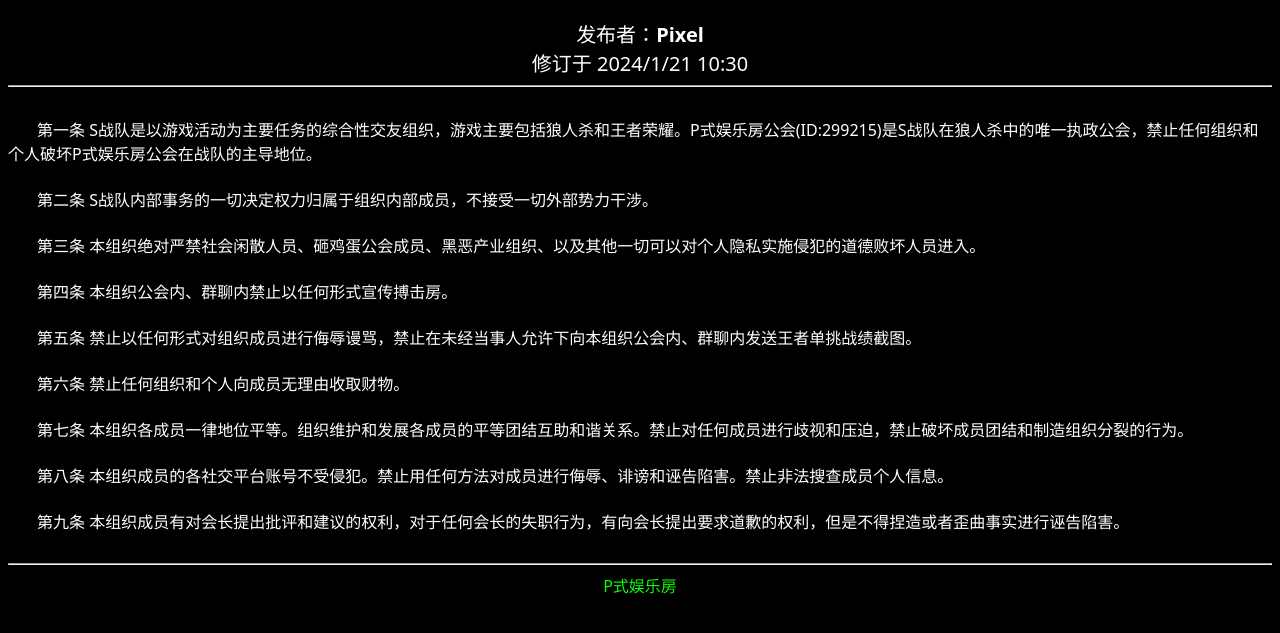
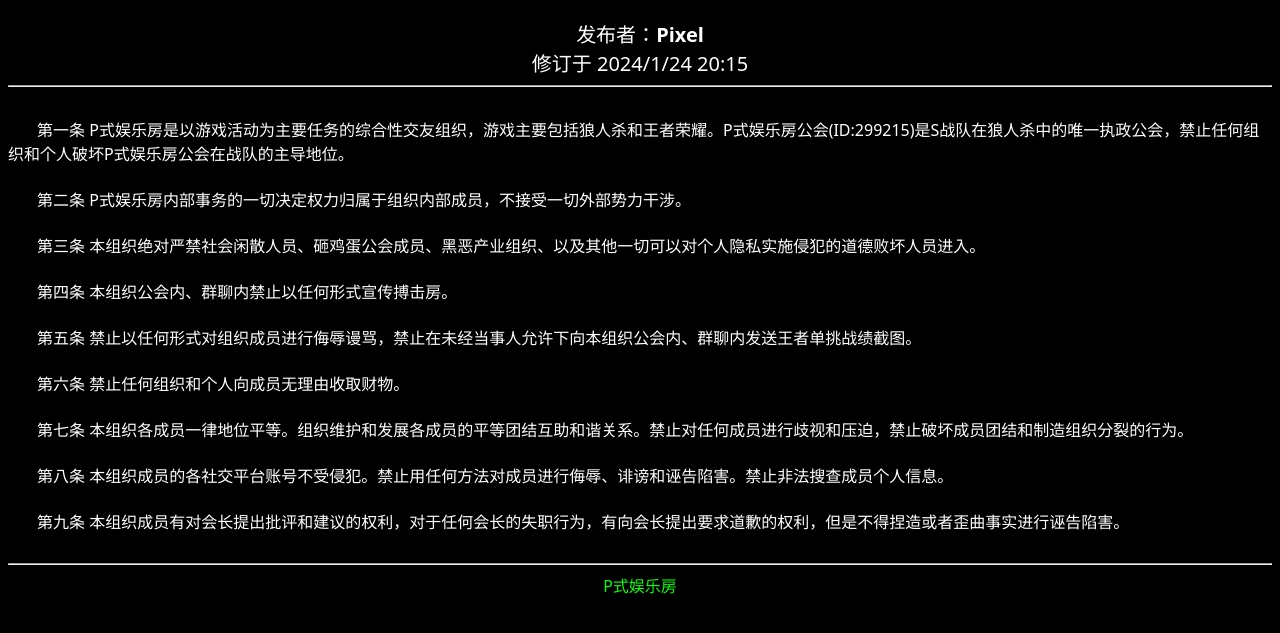
Before and after one commit to 299215/299215.github.io, a plain HTML site: page a/HT301763.html in a window 1280 px wide. Shown: the part 81-714 px from the top of the page. Drawn offline with Linux system fonts and the light colour scheme.

Commit message:
Add files via upload

```diff
--- a/a/HT301763.html
+++ b/a/HT301763.html
@@ -39,10 +39,10 @@
 <body onLoad="body_onload()">
 <center><br><span style="font-size: 33px;text-shadow: 0 0 9px rgb(236, 53, 166);">管理条例</span>
 <br><br><span style="font-size: 20px;">发布者：<b>Pixel</b></span>
-<br><span style="font-size: 20px;">修订于 2024/1/21 10:30</span>
+<br><span style="font-size: 20px;">修订于 2024/1/24 20:15</span>
 <hr><div align="left"><br>
-  &nbsp;&nbsp;&nbsp;&nbsp;&nbsp;&nbsp;&nbsp;第一条 S战队是以游戏活动为主要任务的综合性交友组织，游戏主要包括狼人杀和王者荣耀。P式娱乐房公会(ID:299215)是S战队在狼人杀中的唯一执政公会，禁止任何组织和个人破坏P式娱乐房公会在战队的主导地位。
-  <br><br>&nbsp;&nbsp;&nbsp;&nbsp;&nbsp;&nbsp;&nbsp;第二条 S战队内部事务的一切决定权力归属于组织内部成员，不接受一切外部势力干涉。
+  &nbsp;&nbsp;&nbsp;&nbsp;&nbsp;&nbsp;&nbsp;第一条 P式娱乐房是以游戏活动为主要任务的综合性交友组织，游戏主要包括狼人杀和王者荣耀。P式娱乐房公会(ID:299215)是S战队在狼人杀中的唯一执政公会，禁止任何组织和个人破坏P式娱乐房公会在战队的主导地位。
+  <br><br>&nbsp;&nbsp;&nbsp;&nbsp;&nbsp;&nbsp;&nbsp;第二条 P式娱乐房内部事务的一切决定权力归属于组织内部成员，不接受一切外部势力干涉。
   <br><br>&nbsp;&nbsp;&nbsp;&nbsp;&nbsp;&nbsp;&nbsp;第三条 本组织绝对严禁社会闲散人员、砸鸡蛋公会成员、黑恶产业组织、以及其他一切可以对个人隐私实施侵犯的道德败坏人员进入。
   <br><br>&nbsp;&nbsp;&nbsp;&nbsp;&nbsp;&nbsp;&nbsp;第四条 本组织公会内、群聊内禁止以任何形式宣传搏击房。
   <br><br>&nbsp;&nbsp;&nbsp;&nbsp;&nbsp;&nbsp;&nbsp;第五条 禁止以任何形式对组织成员进行侮辱谩骂，禁止在未经当事人允许下向本组织公会内、群聊内发送王者单挑战绩截图。
```
